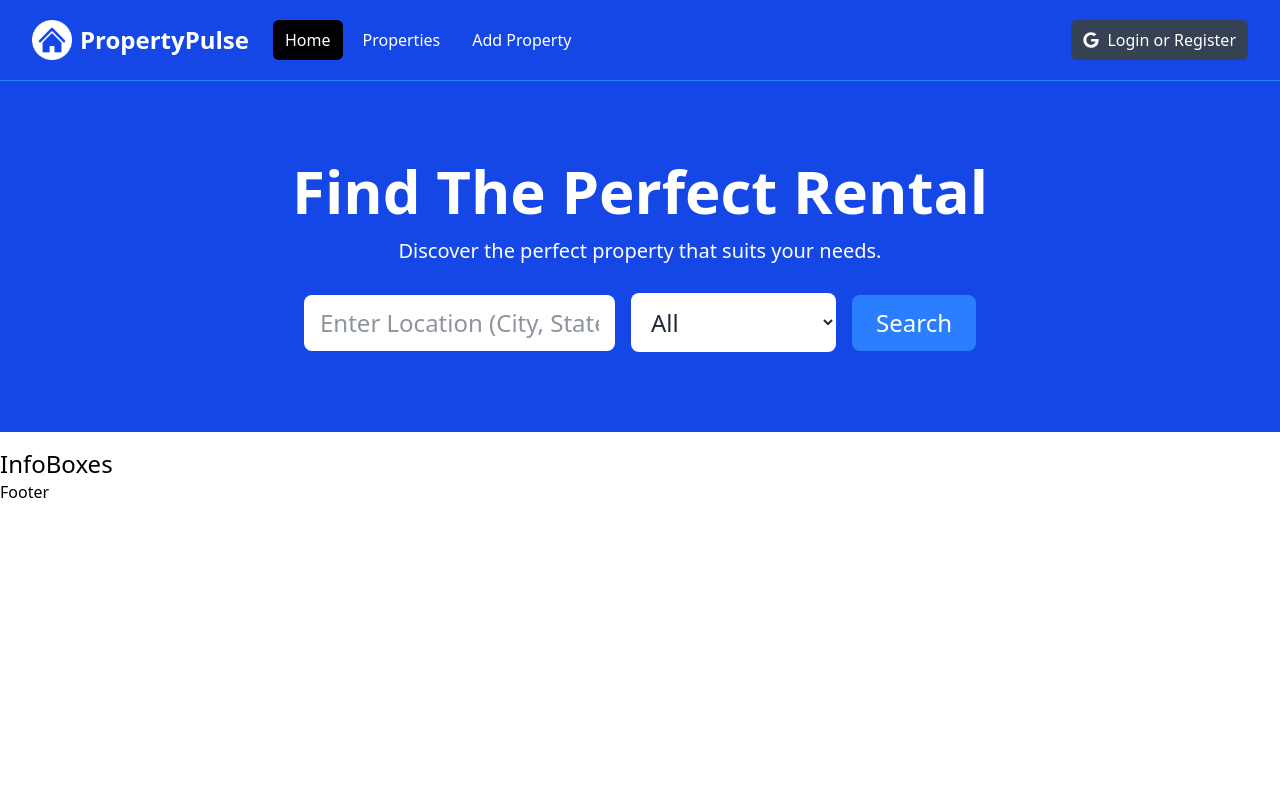
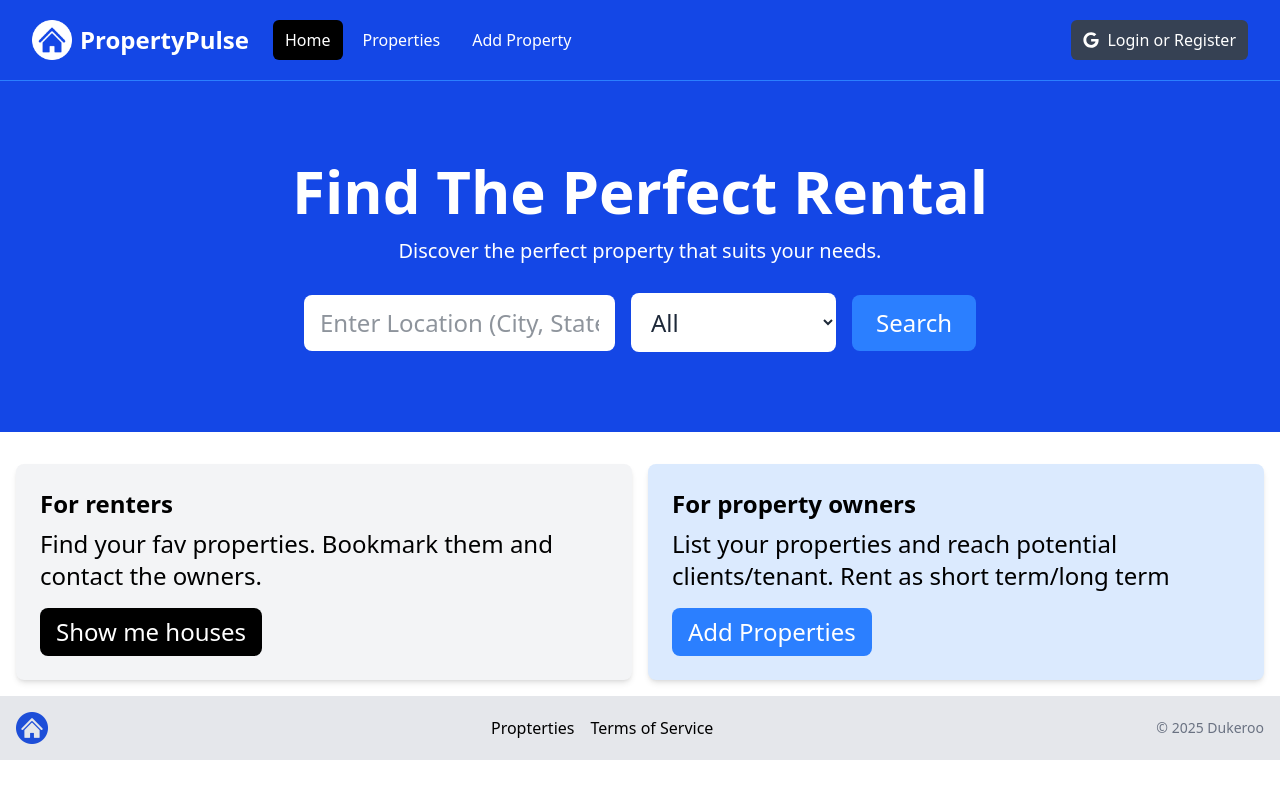
Before and after one commit to vvduth/rental-housex, a Next.js app: page / in a window 1280 px wide. Built offline with nearby package versions, Linux system fonts and the light colour scheme.

Commit message:
Enhance Footer and InfoBoxes components with layout and styling improvements

```diff
--- a/components/Footer.tsx
+++ b/components/Footer.tsx
@@ -1,8 +1,43 @@
+import Image from 'next/image'
+import Link from 'next/link'
 import React from 'react'
 
 const Footer = () => {
   return (
-    <div>Footer</div>
+    <footer
+     className='bg-gray-200 py-4 mt-auto'
+    >
+      <div className='container mx-auto flex flex-col
+      md:flex-row items-center justify-between px-4'>
+        <div className='mb-4 md:mb-0'>
+          <Image
+            src={'/images/logo.png'}
+            alt='Logo'
+            className='h-8 w-auto'
+            width={30}
+            height={30}
+          />
+        </div>
+        <div className='flex flex-wrap justify-center
+        md:justify-start mb-4 md:mb-0'>
+          <ul className='flex space-x-4'>
+            <li><Link href={'/properties'}>
+            Propterties</Link></li>
+            <li>
+              <Link
+              href={'/'}>
+              Terms of Service</Link>
+            </li>
+          </ul>
+        </div>
+        <div>
+          <p className='text-sm text-gray-500 mt-2
+          md:mt-0'>
+            &copy; {new Date().getFullYear()} Dukeroo
+          </p>
+        </div>
+      </div>
+    </footer>
   )
 }
 
--- a/components/InfoBoxes.tsx
+++ b/components/InfoBoxes.tsx
@@ -1,9 +1,42 @@
-import React from 'react'
+import Link from "next/link";
+import React from "react";
 
 const InfoBoxes = () => {
   return (
-    <div>InfoBoxes</div>
-  )
-}
+    <section>
+      <div className="container-xl lg:container m-auto">
+        <div className="grid grid-cols-1 md:grid-cols-2 gap-4 p-4 rounded-lg">
+          <div className="bg-gray-100 p-6 rounded-lg shadow-md">
+            <h2 className="text-2xl font-bold">For renters</h2>
+            <p className="mt-2 mb-4">
+              Find your fav properties. Bookmark them and contact the owners.
+            </p>
+            <Link
+              href={"/properties"}
+              className="inline-block bg-black text-white
+            rounded-lg px-4 py-2 hover:bg-gray-700"
+            >
+              Show me houses
+            </Link>
+          </div>
+          <div className="bg-blue-100 p-6 rounded-lg shadow-md">
+          <h2 className="text-2xl font-bold">For property owners</h2>
+          <p className="mt-2 mb-4">
+            List your properties and reach potential clients/tenant. Rent as
+            short term/long term
+          </p>
+          <Link
+            href={"/properties/add"}
+            className="inline-block bg-blue-500 text-white rounded-lg px-4 py-2
+          hover:bg-blue-600"
+          >
+            Add Properties
+          </Link>
+        </div>
+        </div>
+      </div>
+    </section>
+  );
+};
 
-export default InfoBoxes
+export default InfoBoxes;
```
